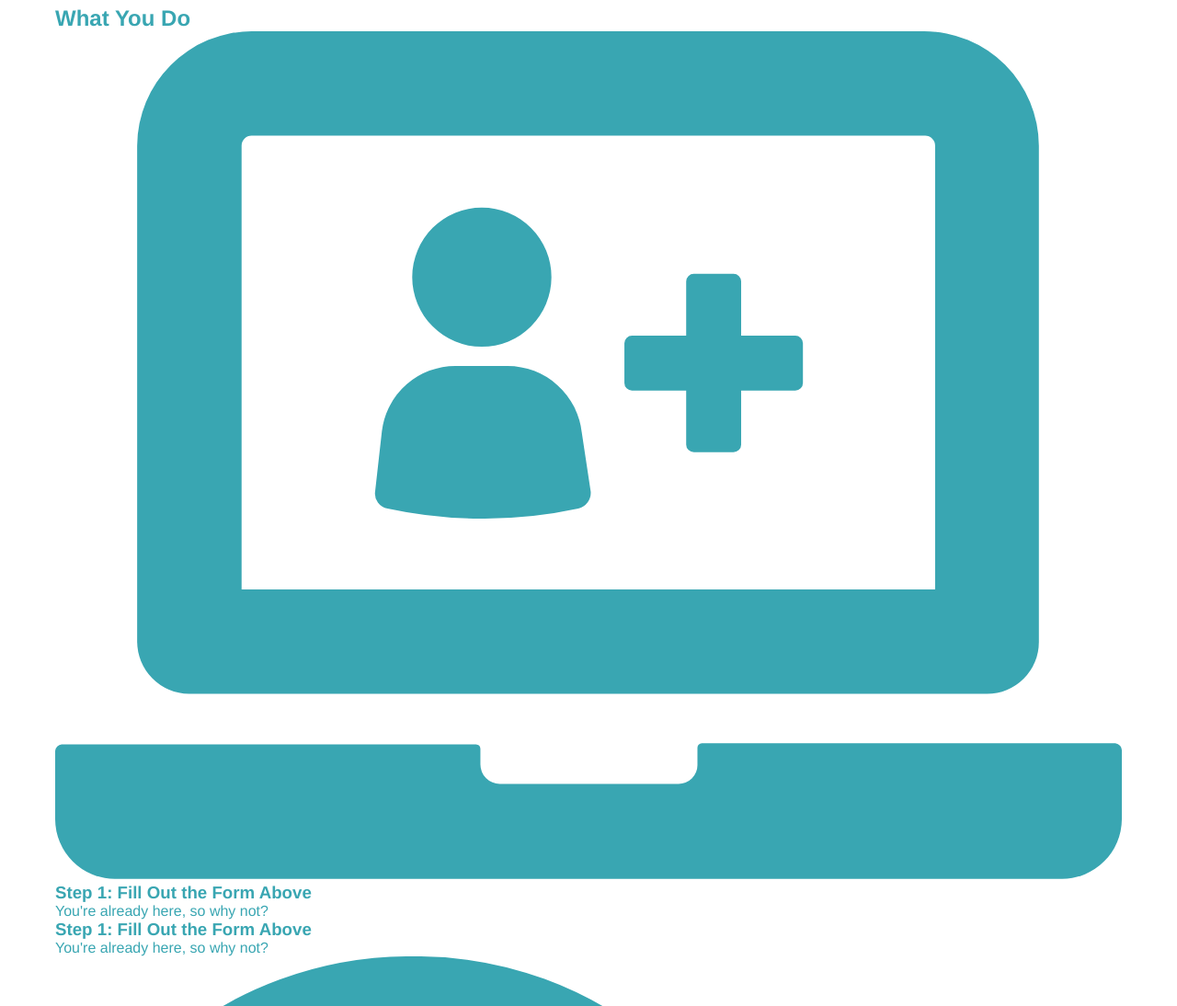
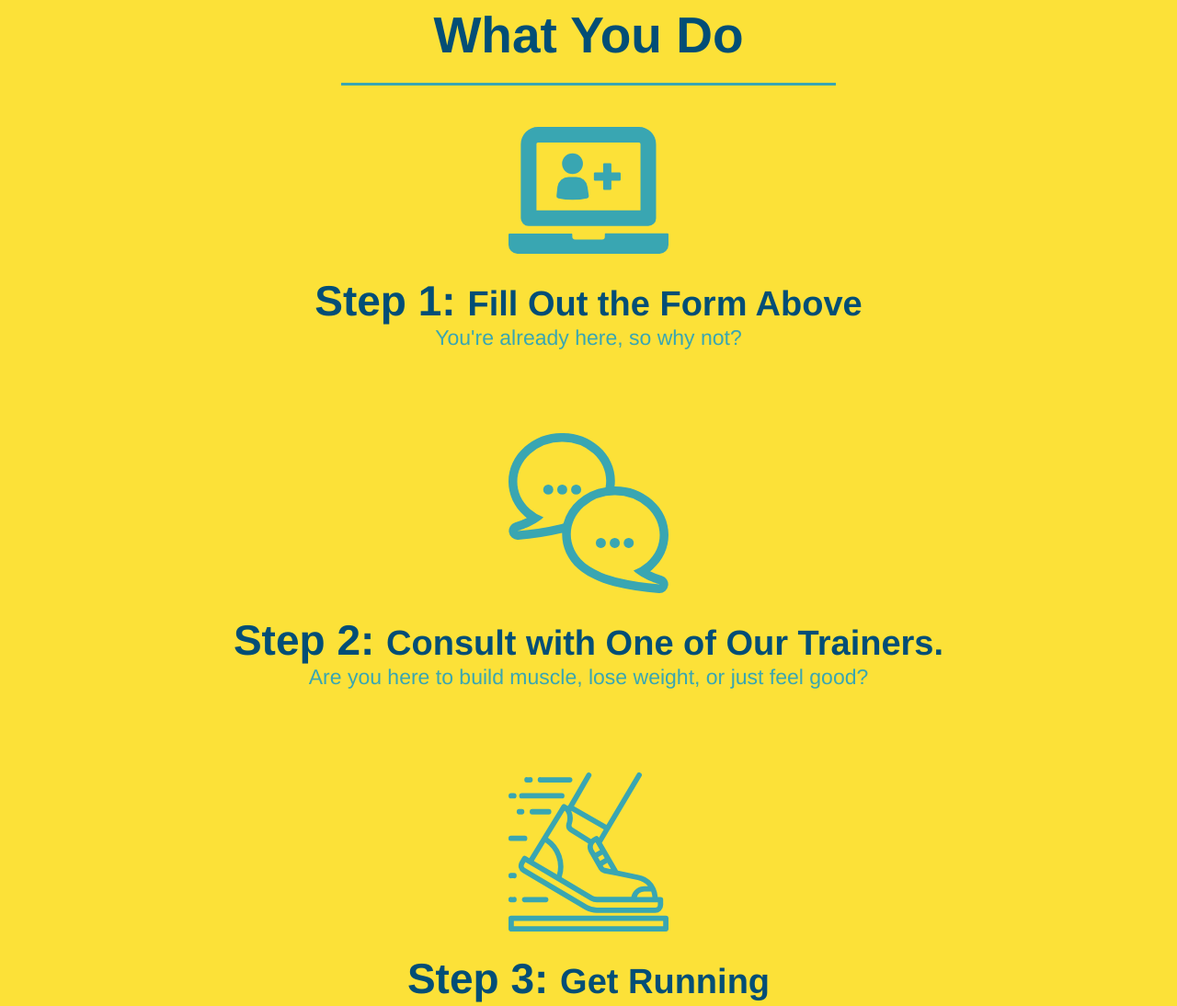
Before and after one commit to kpbader/run-buddy, a plain HTML site: page index.html in a window 1280 px wide. Shown: the part 1080-2174 px from the top of the page at 92% size. Drawn offline with Linux system fonts and the light colour scheme; files whose address does not match are found by name.

Commit message:
style what you do section

```diff
--- a/assets/css/style.css
+++ b/assets/css/style.css
@@ -77,20 +77,23 @@ section {
         }
     /* Hero Style End */
 
-    .intro {
-      text-align:center;
-    }
-
-    .intro h2 {
+    .section-title {
       font-size: 55px;
       color: #024e76;
       margin-bottom: 35px;
       padding: 0 100px 20px 100px;
+      display: inline-block;
       border-bottom: 3px solid;
+    }
+
+    .primary-border {
       border-color: #fce138;
-      /* add this alongside your other declarations */
-      display: inline-block;
     }
+
+    .secondary-border {
+      border-color: #39a6b2;
+    }
+
 
     .intro p {
       line-height: 1.7;
@@ -98,6 +101,45 @@ section {
       width: 80%;
       font-size: 20px;
       margin: 0 auto;
+    }
+
+    .steps {
+      text-align: center;
+      background: #fce138;
+    }
+
+    .steps h2 {
+      font-size: 55px;
+      color: #024e76;
+      margin-bottom: 35px;
+      padding: 0 100px 20px 100px;
+      border-bottom: 3px solid;
+      border-color: #39a6b2;
+    }
+
+    .steps div {
+      margin-bottom: 80px;
+
+    }
+
+    .steps img {
+      width: 15%;
+      margin: 10px 0;
+    }
+
+    .steps h3 {
+      color: #024e76;
+      font-size: 46px;
+      margin-top: 10px;
+    }
+
+    .steps p {
+      color: #39a6b2;
+      font-size: 23px;
+    }
+
+    .steps span {
+      font-size: 38px;
     }
 
   footer {
--- a/index.html
+++ b/index.html
@@ -69,45 +69,38 @@
 
   <!-- "what we do" section -->
   <section id="what-we-do" class="intro">
-    <h2>What We Do</h2>
+    <h2 class="section-title primary-border">What We Do</h2>
     <p>
       Lorem ipsum dolor sit amet consectetur adipisicing elit. Nostrum quas commodi perferendis corporis. Aliquam architecto odit cupiditate rem temporibus veritatis. Expedita repudiandae unde nemo itaque dolores consequuntur? Dolor, tempora quae.
     </p>
   </section>
 
   <!-- "what you do" section -->
-  <section id="what-you-do">
-    <h2>What You Do</h2>
+  <section id="what-you-do" class="steps">
+    <h2 class="section-title secondary-border">What You Do</h2>
 
     <div>
       <!-- insert this img element-->
       <img src="./assets/images/step-1.svg" alt="" />
-      <h3>Step 1: Fill Out the Form Above</h3>
-      <p>You're already here, so why not?</p>
-    </div>
-
-
-
-    <div>
-      <h3>Step 1: Fill Out the Form Above</h3>
+      <h3>Step 1: <span>Fill Out the Form Above</span></h3>
       <p>You're already here, so why not?</p>
     </div>
 
     <div>
       <img src="./assets/images/step-2.svg" alt="" />
-      <h3>Step 2: Consult with One of Our Trainers.</h3>
+      <h3>Step 2: <span>Consult with One of Our Trainers.</span></h3>
       <p>Are you here to build muscle, lose weight, or just feel good?</p>
     </div>
 
     <div>
       <img src="./assets/images/step-3.svg" alt="" />
-      <h3>Step 3: Get Running</h3>
+      <h3>Step 3: <span>Get Running</span></h3>
       <p>Hit the ground running (literally) once your trainer lays out your plan.</p>
     </div>
 
     <div>
       <img src="./assets/images/step-4.svg" alt="" />
-      <h3>Step 4: See Results.</h3>
+      <h3>Step 4: <span>See Results.</span></h3>
       <p>Bi-weekly checkins with your trainer will keep you focused</p>
     </div>
   </section>
```
